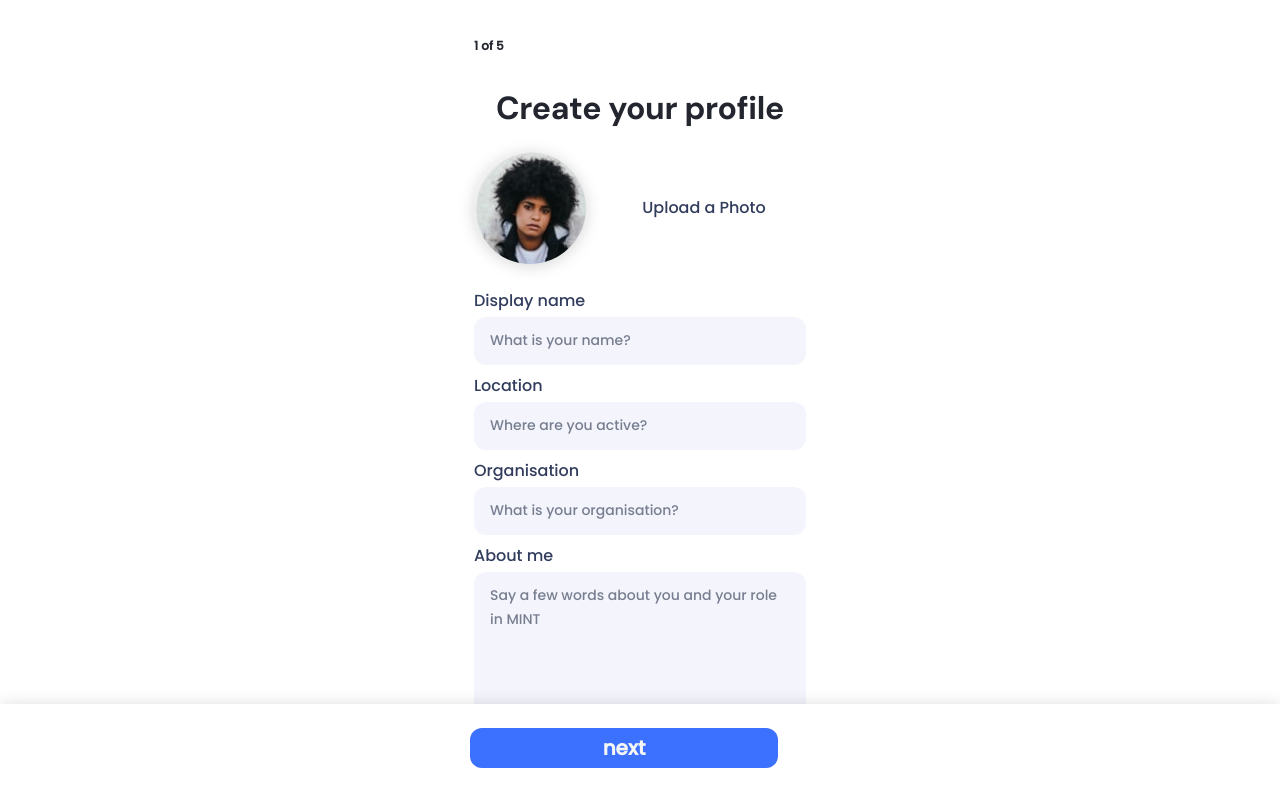
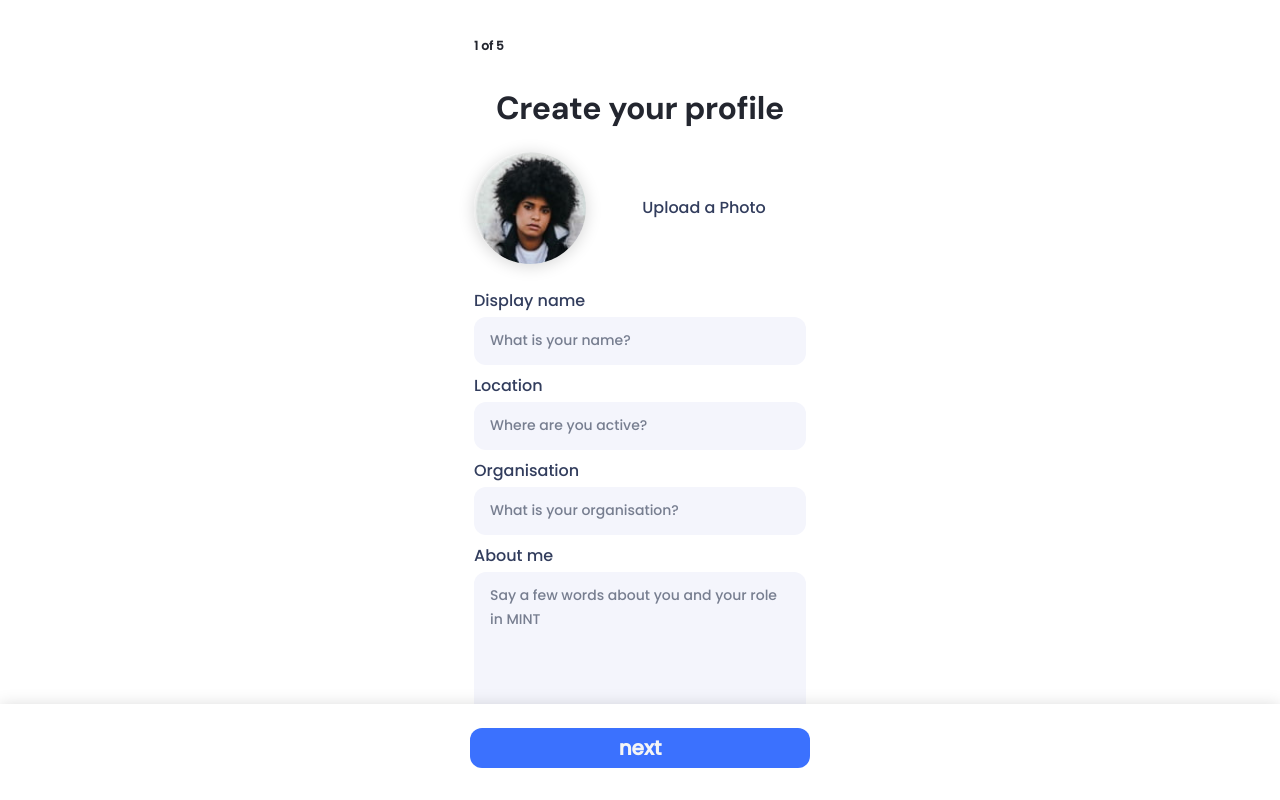
Before and after one commit to sherrycherry1995/mint-vernetzt, a Vue app: page / in a window 1280 px wide. Shown: the top 800 px of the page. Built offline with nearby package versions, Linux system fonts and the light colour scheme.

Commit message:
fixed first button width

```diff
--- a/src/App.vue
+++ b/src/App.vue
@@ -191,7 +191,7 @@ textarea {
 }
 
 .button:first-child:last-child {
-  width: calc(100% - 32px);
+  width: calc(100%);
   margin-left: 0;
 }
 
```
Also changed, not shown: 7 other files (tests, documents, lock files or other folders).
